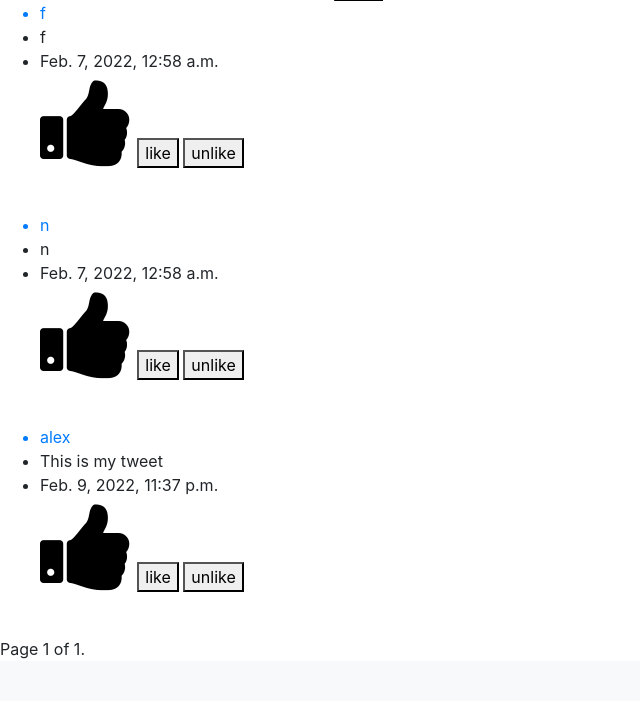
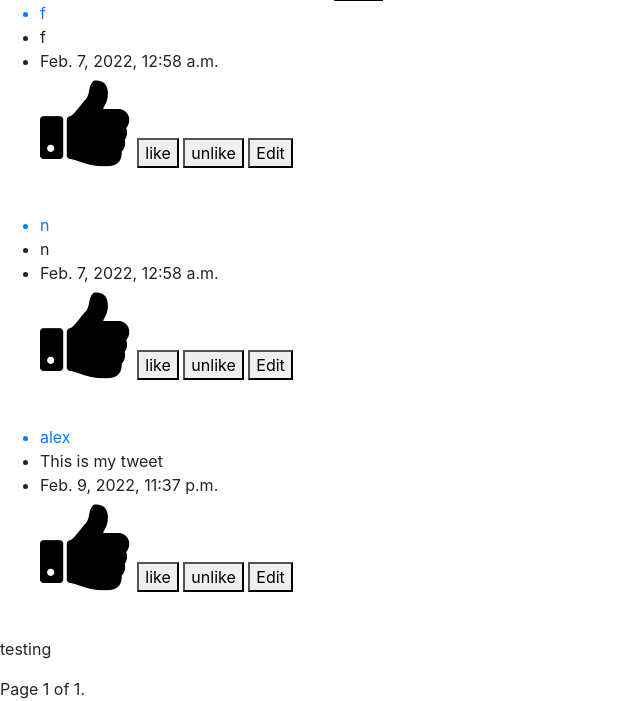
Before and after one commit to alexcodes11/SocialMedia, a Django app: page / in a window 1280 px wide. Shown: the part 310-1011 px from the top of the page, without its empty margins (0-640 px from the left). Before the commit the page ends 969 px from the top, so only its background shows below. Run offline with Django 3.2, Linux system fonts and the light colour scheme; data comes from the database, SQL or seed files in the repository; both versions use the stored data as it was before the commit; some libraries are stand-ins or nearby versions.

Commit message:
Making like button and edit button work via API

```diff
--- a/network/models.py
+++ b/network/models.py
@@ -12,9 +12,15 @@ class User(AbstractUser):
 class Posts(models.Model):
     person = models.ForeignKey(User, on_delete=models.CASCADE)
     post = models.CharField(max_length=280)
-    likes = models.ManyToManyField(User, related_name='post_like')
     timestamp = models.DateTimeField(auto_now_add=True)
 
+    def serialize(self):
+        return {
+            "id": self.id,
+            "person": self.person.username,
+            "post": self.post,
+            "timestamp": self.timestamp.strftime("%b %d %Y, %I:%M %p"),
+        }
 
 class Following(models.Model):
     person = models.OneToOneField(User, on_delete=models.CASCADE, related_name="peron_following" )
--- a/network/static/network/api.js
+++ b/network/static/network/api.js
@@ -1,3 +1,4 @@
+
 function updatelike(like) {
   fetch(`/updatelike/${like}`)
     .then((response) => response.json())
@@ -5,3 +6,37 @@ function updatelike(like) {
       console.log(like);
     });
 }
+
+function editpost(edit){
+  fetch(`/editpost/${edit}`)
+    .then(response => response.json())
+
+    .then(post => {
+      //  document.querySelector(`li[data-id="${edit}"]`).innerHTML = ` PLEASE: ${data}`;
+      var mainContainer = document.querySelector(`li[data-id="${edit}"]`);
+      mainContainer.remove();
+      for (var i = 0; i < post.length; i++) {
+        var textarea = document.querySelector(`textarea[data-id="${edit}2"]`)
+        textarea.style.display = "block"
+        textarea.innerHTML = post[i].post;
+        document.querySelector(`button[data-id="${edit}3"]`).style.display = "block"
+        document.querySelector(`button[data-id="${edit}4"]`).style.display = "block"
+      }
+    })
+
+}
+
+function cancel(){
+  location.reload();
+}
+
+function edit(id){
+
+ var textarea = document.querySelector(`textarea[data-id="${id}2"]`).value;
+
+ fetch(`/edit/${id}/${textarea}`)
+   .then((response) => response.text())
+   .then((result) => {
+     console.log(result);
+   });
+  };
--- a/network/templates/network/index.html
+++ b/network/templates/network/index.html
@@ -4,15 +4,36 @@
 {% block body %}
    <form action="{% url 'posts' %}" method="post">
       {% csrf_token %}
-      <textarea  name="text" cols="30" rows="10"></textarea>
+      <textarea id ="text" name="text" cols="30" rows="10"></textarea>
       <button type="submit">Post</button>
    </form>
+   <script src="https://ajax.googleapis.com/ajax/libs/jquery/2.1.1/jquery.min.js"></script>
+        <script>
+            $(document).on("keydown","#text" ,function(evt){
+     var firstChar = $("#text").val()
+     if(evt.keyCode == 32 && firstChar == ""){
+     	return false;
+     }
+});
 
+
+        </script>
 
    {% for post in page_obj %}
    <ul>
       <a href="{% url 'username' post.person %}"><li>{{post.person}}</li></a>
-   <li>{{post.post}}</li>
+
+   <li data-id= "{{post.pk}}" id ="test" >{{post.post}}</li>
+
+
+
+
+
+    <textarea style="display:none;" data-id= "{{post.pk}}2">{{post.post}}</textarea>
+    <button data-id="{{post.pk}}3" style="display: none;"  onclick="edit('{{post.pk}}')"> Edit Post</button>
+
+   <button data-id="{{post.pk}}4" style="display: none;" onclick="cancel()">Cancel Edit</button>
+
    <li>{{post.timestamp}}</li>
 <i class="fa fa-thumbs-up" style="font-size:100px;color:black;"></i>
 
@@ -20,10 +41,13 @@
 
     <button onclick="updatelike('{{post.pk}}')" >unlike</button>
 
+    <button  onclick="editpost('{{post.pk}}')" > Edit </button>
 
 </ul>
    <br>
    {% endfor %}
+<p id = "yourmom">testing</p>
+
    <div class="pagination">
     <span class="step-links">
         {% if page_obj.has_previous %}
@@ -42,5 +66,8 @@
     </span>
 </div>
 
+{% block scripts %}
+<script src="https://code.jquery.com/jquery.min.js"></script>
+{% endblock %}
 
 {% endblock %}
--- a/network/urls.py
+++ b/network/urls.py
@@ -15,5 +15,7 @@ urlpatterns = [
     path("unfollow/<str:person_url>/", views.unfollow, name="unfollow"),
     path(r"^following(?P<user_id>\w{0,50})/$", views.following, name = "following"),
     # Via API
-    path("updatelike/<int:post_id>", views.updatelike, name ="updatelike")
+    path("updatelike/<int:post_id>", views.updatelike, name ="updatelike"),
+    path("editpost/<int:post_id>", views.editpost, name ="editpost"),
+    path("edit/<int:post_id>/<str:editedpost>", views.edit, name = "edit")
 ]
--- a/network/views.py
+++ b/network/views.py
@@ -2,9 +2,11 @@ from distutils.log import error
 import json
 import re
 from tkinter.messagebox import RETRY
+from turtle import pos
 from urllib import response
 from django.contrib.auth import authenticate, login, logout
 from django.db import IntegrityError
+from django.forms import NullBooleanField
 from django.http import HttpResponse, HttpResponseRedirect, JsonResponse
 from django.shortcuts import redirect, render
 from django.urls import reverse
@@ -17,6 +19,8 @@ from .models import  Likes, User, Posts, Following
 
 
 def index(request):
+    # TO DO THis will generate all the posts the current user can edit.
+    post_created = Posts.objects.filter(person = request.user.id )
     get = Posts.objects.all()
     paginator = Paginator(get, 10)
     page_number = request.GET.get('page')
@@ -137,7 +141,7 @@ def unfollow(request, person_url):
 @login_required
 def updatelike(request, post_id):
     user = User.objects.get(pk = request.user.id)
-    post = Posts.objects.get(person = post_id)
+    post = Posts.objects.get(pk = post_id)
     # if like already exists remove it
     if Likes.objects.filter(post = post, likes = user).exists():
         remove_like = Likes.objects.get(post = post)
@@ -154,3 +158,28 @@ def updatelike(request, post_id):
         new.save()
     response_data = 0
     return HttpResponse(json.dumps(response_data), content_type="application/json")
+
+@login_required
+def editpost(request, post_id):
+    #check if user is the creator of the post
+    if request.method == "GET":
+        if Posts.objects.filter(pk = post_id , person = request.user.id ).exists():
+            api = Posts.objects.get(pk = post_id , person = request.user.id )
+            return JsonResponse([api.serialize()], safe=False)
+    else:
+        return JsonResponse({"error": "You cannot edit this post."}, status=400)
+
+
+@login_required
+def edit(request, post_id, editedpost):
+    if editedpost == [""]:
+        return JsonResponse({
+            "error": "At least character needed for your post."
+        })
+    if Posts.objects.filter(pk = post_id , person = request.user.id ).exists():
+        new = Posts.objects.filter(pk = post_id , person = request.user.id ).update(post = editedpost)
+        new.save()
+        post = 0
+        return HttpResponse(json.dumps(post), content_type = "application/json")
+    else:
+        return JsonResponse({"error": "You cannot edit this post."}, status=400)
```
Also changed, not shown: db.sqlite3, network/migrations/0005_remove_posts_likes.py (added).
